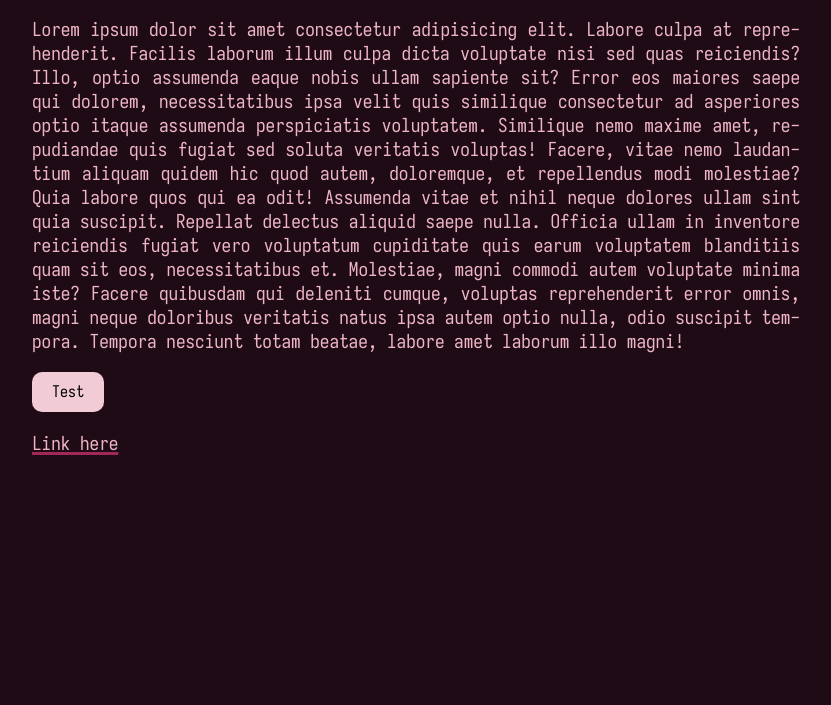
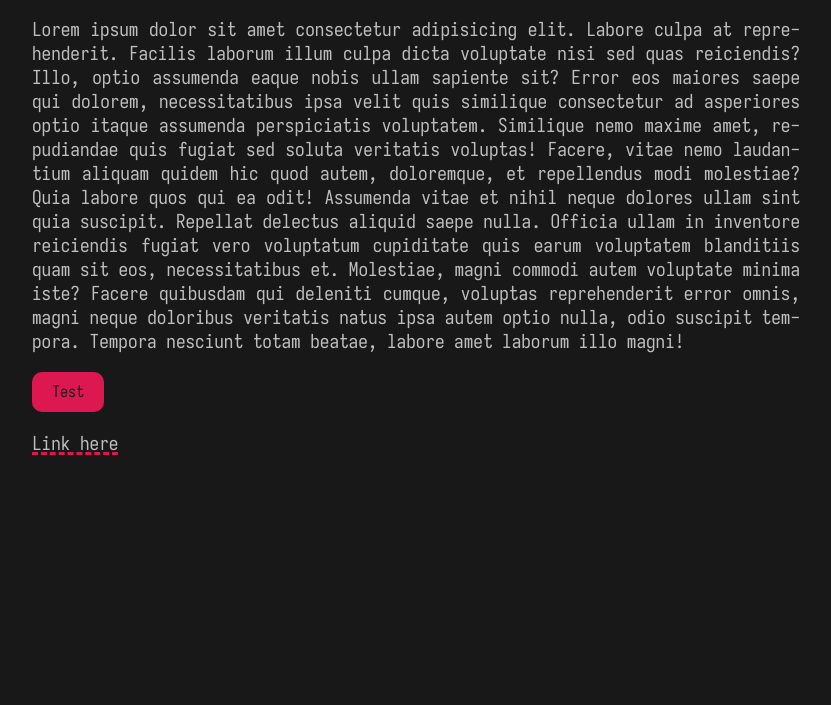
Before and after one commit to velllu/velllu.github.io, an Astro site: page / in a window 1280 px wide. Shown: the part 95-800 px from the top of the page, without its empty margins (224-1055 px from the left). Built offline with nearby package versions, Linux system fonts and the light colour scheme; Astro itself is replaced by a stand-in of ours.

Commit message:
Revamped colors

```diff
--- a/src/pages/index.astro
+++ b/src/pages/index.astro
@@ -35,9 +35,9 @@ import Page from "../layouts/Page.astro";
 	</p>
 
 	<button>Test</button>
-	<a href="#"><p>Link here</p></a>
+	<p><a href="#">Link here</a></p>
 
-	<script lang="ts">
+	<script>
 		const random_text = [
 			"everyone's favorite rust programmer",
 			"*minecraft like splashscreen*",
--- a/src/styles/global.sass
+++ b/src/styles/global.sass
@@ -1,7 +1,6 @@
-$background-color: #1f0b15
-$foreground_color: #eeb5c5
-$foreground_brighter_color: #f1cbd6
-$primary_color: #a12857
+$background-color: #181818
+$foreground_color: #bebebe
+$primary_color: #dd174f
 
 $animation-duration: 0.3s
 
@@ -34,7 +33,6 @@ p, h1, h2, h3, h4, h5, h6, button
 
 @media (min-width: $phone_width)
     p, h4, h5, h6, button
-        backdrop
         font-size: 1.2rem
 
 main
@@ -60,15 +58,16 @@ body
     color: $foreground_color
     background-color: $background-color
 
-p, h2, h3, h4, h5, h6
+p, h2, h3, h4, h5, h6, a
     color: $foreground_color
 
 h1
-    color: $foreground_brighter_color
+    color: $primary_color
 
 /// Actual styling ///
 button
-    background-color: $foreground_brighter_color
+    background-color: $primary_color
+    color: $background-color
 
     padding: $padding calc($padding * 2)
 
@@ -91,6 +90,18 @@ p
 a
     text-decoration-color: $primary_color
     text-decoration-thickness: 0.2rem
+    text-decoration-style: dashed
+
+    transition: color $animation-duration
 
     &:visited
         text-decoration-color: darken($primary_color, 20%)
+
+    &:hover, &:focus
+        color: $primary_color
+
+    // &:visited
+    //     text-decoration-color: darken($primary_color, 20%)
+
+    // &:hover
+    //     color: red
```
